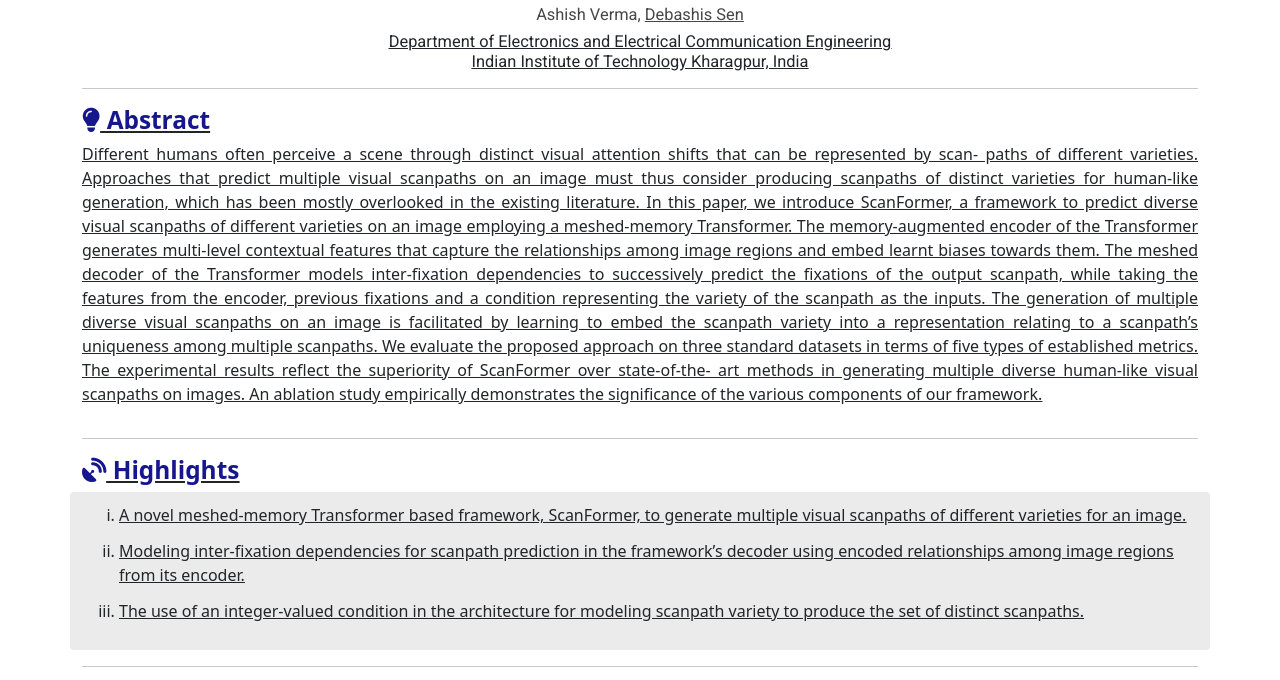
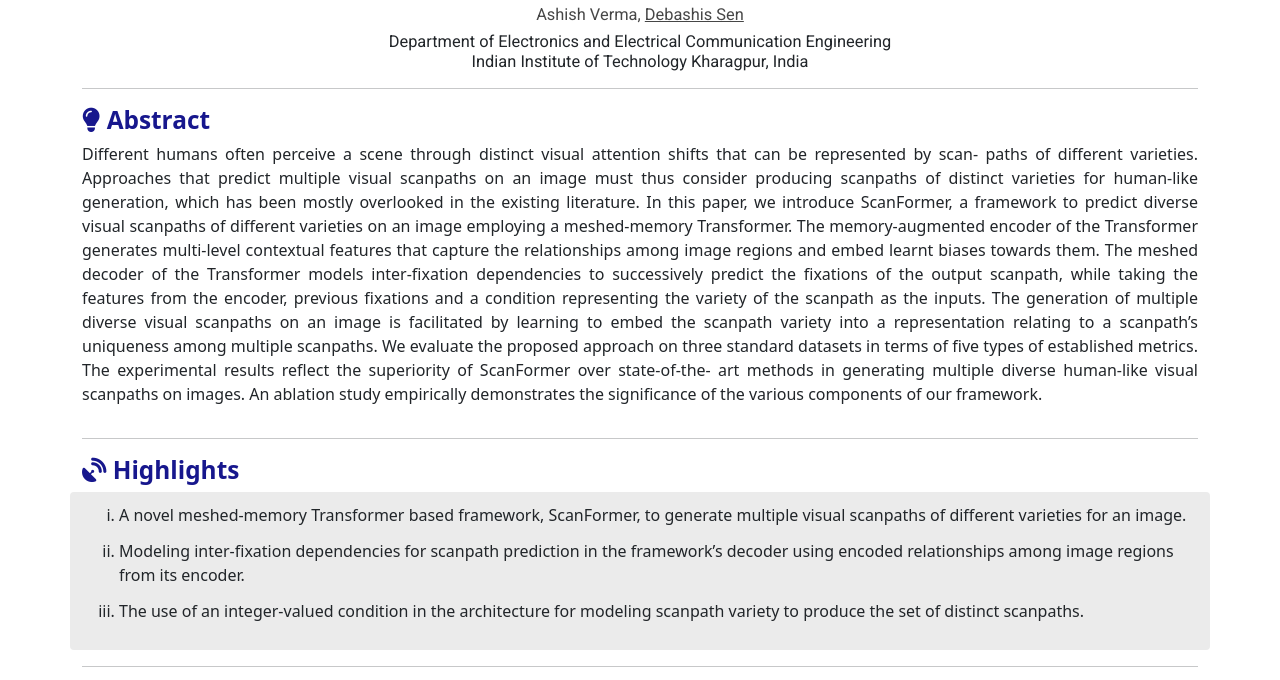
Before and after one commit to sendebashis/sendebashis.github.io, a plain HTML site: page ScanFormer.html in a window 1280 px wide. Shown: the part 97-777 px from the top of the page. Drawn offline with nearby package versions, Linux system fonts and the light colour scheme; files whose address does not match are found by name.

Commit message:
Fourth commit

```diff
--- a/ScanFormer.html
+++ b/ScanFormer.html
@@ -98,7 +98,7 @@
           font-family: 'Roboto', sans-serif;
         ">
             <a href="https://github.com/sendebashis" target="_blank" style="text-decoration: none; color: rgb(70, 70, 70)"
-                onmouseover="this.style.color='gray'" onmouseout="this.style.color='rgb(70, 70, 70)'">Ashish Verma, <u>Debashis Sen<u></a>
+                onmouseover="this.style.color='gray'" onmouseout="this.style.color='rgb(70, 70, 70)'">Ashish Verma, <u>Debashis Sen</u></a>
         </h2>
 
         <!--Institution Name-->
```
